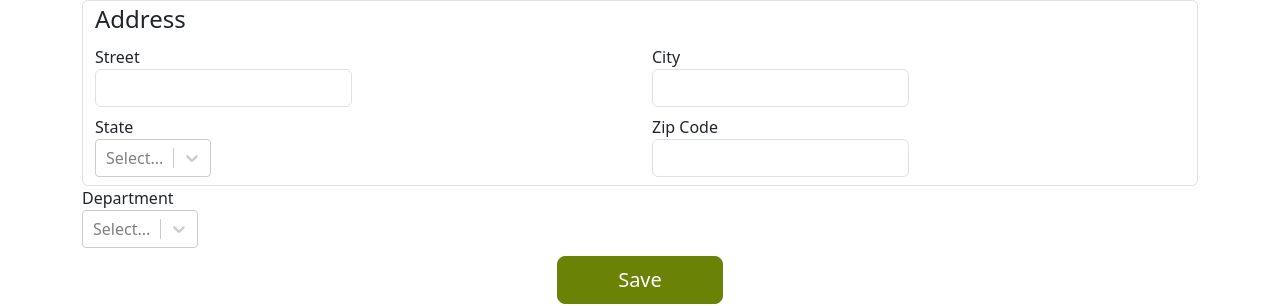
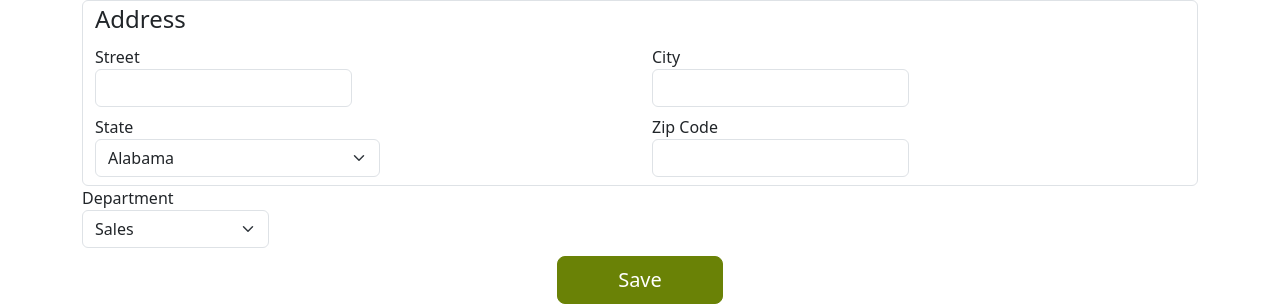
Before and after one commit to Thorekt/RobinOry_14_07072023, a React (Create React App) app: page / in a window 1280 px wide. Shown: the part 464-770 px from the top of the page. Built offline with nearby package versions, Linux system fonts and the light colour scheme.

Commit message:
remove react-select to use select in react-bootstrap

```diff
--- a/package.json
+++ b/package.json
@@ -19,7 +19,6 @@
     "react-router": "^6.14.1",
     "react-router-dom": "^6.14.2",
     "react-scripts": "5.0.1",
-    "react-select": "^5.7.4",
     "web-vitals": "^2.1.0"
   },
   "scripts": {
--- a/src/app/components/EmployeeForm.jsx
+++ b/src/app/components/EmployeeForm.jsx
@@ -1,9 +1,9 @@
+/* eslint-disable react/jsx-no-bind */
 import React, { useState } from 'react';
-import { Button } from 'react-bootstrap';
+import { Button, Form } from 'react-bootstrap';
 import { useSelector, useDispatch } from 'react-redux';
 import DatePicker from 'react-datepicker';
 import 'react-datepicker/dist/react-datepicker.css';
-import Select from 'react-select';
 import selectEmployee from '../utils/selectors';
 import { addEmployeeAction } from '../features/employee';
 import departments from '../assets/datas/departments';
@@ -189,7 +189,7 @@ export default function EmployeeForm() {
   }
 
   return (
-    <form className="container needs-validation" onSubmit={handleSubmit} noValidate>
+    <Form className="container needs-validation" onSubmit={handleSubmit} noValidate>
       <div className="row">
         <div className="col">
           <label htmlFor="firstName" className="form-label">
@@ -248,8 +248,11 @@ export default function EmployeeForm() {
             {/* eslint-disable-next-line jsx-a11y/label-has-associated-control */}
             <label htmlFor="state" className="form-label">
               State
-              {/* eslint-disable-next-line react/jsx-no-bind */}
-              <Select options={states} id="state" name="state" required onChange={isValidStateInput} />
+              <Form.Select id="state" name="state" aria-label="Default select example" required onChange={isValidStateInput}>
+                {states.map((state) => (
+                  <option key={state.value} value={state.value}>{state.label}</option>
+                ))}
+              </Form.Select>
             </label>
 
           </div>
@@ -266,8 +269,11 @@ export default function EmployeeForm() {
         {/* eslint-disable-next-line jsx-a11y/label-has-associated-control */}
         <label htmlFor="department" className="form-label">
           Department
-          {/* eslint-disable-next-line react/jsx-no-bind */}
-          <Select options={departments} id="department" name="department" required onChange={isValidDepartmentInput} />
+          <Form.Select id="department" name="department" aria-label="Default select example" required onChange={isValidDepartmentInput}>
+            {departments.map((department) => (
+              <option key={department.value} value={department.value}>{department.label}</option>
+            ))}
+          </Form.Select>
         </label>
 
       </div>
@@ -276,6 +282,6 @@ export default function EmployeeForm() {
           <Button type="submit" className="btn-lg">Save</Button>
         </div>
       </div>
-    </form>
+    </Form>
   );
 }
```
Also changed, not shown: 1 other file (tests, documents, lock files or other folders).
